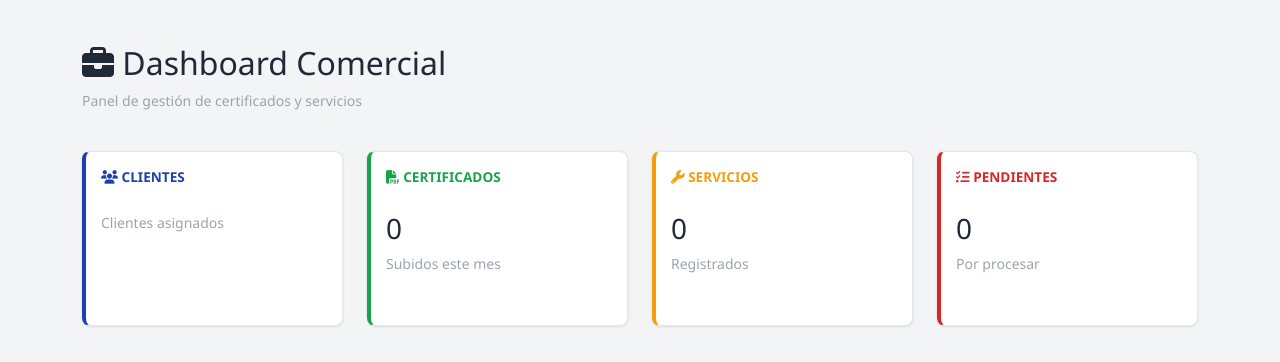
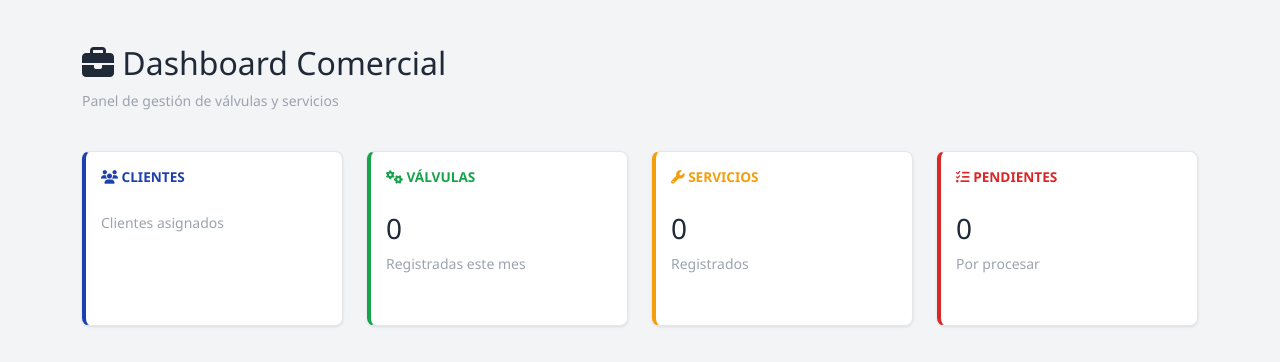
Before and after one commit to wildersuarez598/valser_valvulas_pruebas, a Django app: template templates/comercial/dashboard.html in a window 1280 px wide. Shown: the top 362 px of the page. Run offline with Django 5.2, Linux system fonts and the light colour scheme; the template is opened without the code that fills it, so the values that code supplies are empty.

Commit message:
Adjust dashboard text and stats to focus on valves

```diff
--- a/templates/comercial/dashboard.html
+++ b/templates/comercial/dashboard.html
@@ -8,7 +8,7 @@
         <h2>
             <i class="fas fa-briefcase"></i> Dashboard Comercial
         </h2>
-        <p class="text-muted">Panel de gestión de certificados y servicios</p>
+        <p class="text-muted">Panel de gestión de válvulas y servicios</p>
     </div>
 </div>
 
@@ -30,10 +30,10 @@
         <div class="card border-left-success h-100">
             <div class="card-body">
                 <div class="text-success font-weight-bold text-uppercase mb-4">
-                    <i class="fas fa-file-pdf"></i> Certificados
+                    <i class="fas fa-cogs"></i> Válvulas
                 </div>
                 <div class="h3 mb-0">0</div>
-                <p class="text-muted mt-2">Subidos este mes</p>
+                <p class="text-muted mt-2">Registradas este mes</p>
             </div>
         </div>
     </div>
```
